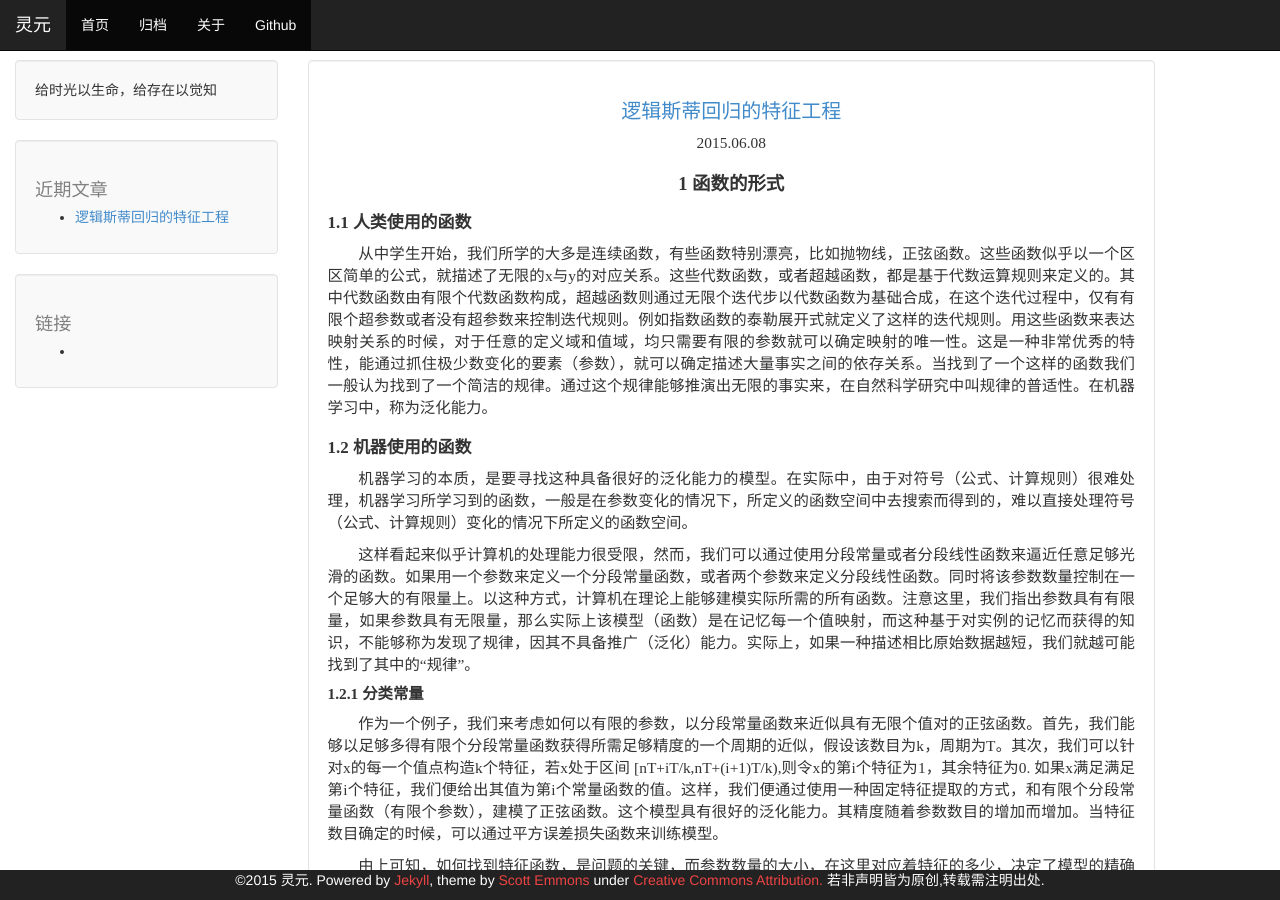
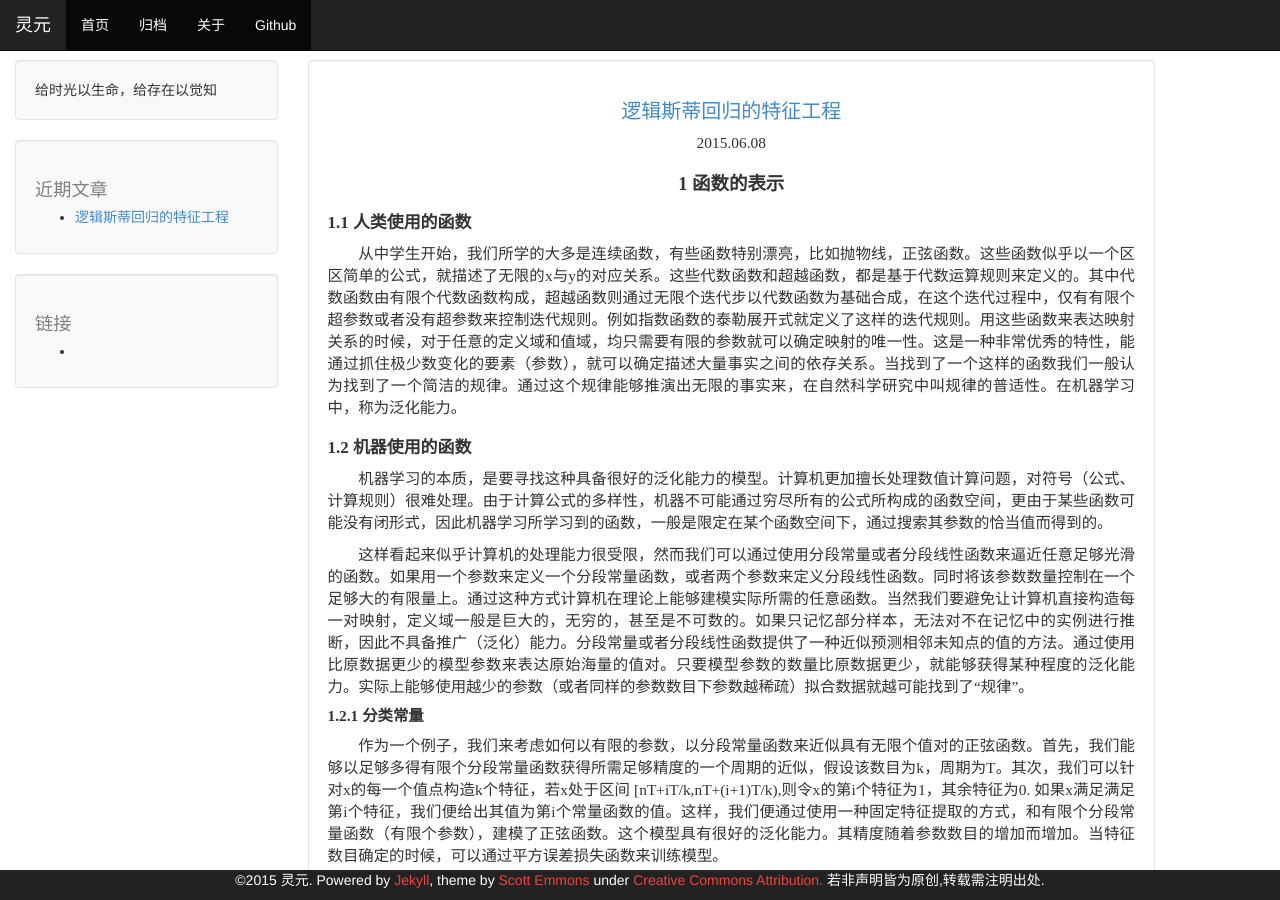
Before and after one commit to lihui/lihui.github.io, a Jekyll site: the page built from _posts/2015-6-8-logistic.md, in a window 1280 px wide and 900 px high. Built offline with Jekyll 4.4.1, drawn with Linux system fonts in a browser that asks for light colours; Markdown is read by kramdown in place of the engine named in the settings; formulas are drawn with MathJax 3; some of the changed text lies outside the part shown.

Commit message:
update logisitc

```diff
--- a/_posts/2015-6-8-logistic.md
+++ b/_posts/2015-6-8-logistic.md
@@ -4,21 +4,21 @@
 ---
 
 
-##1 函数的形式
+##1 函数的表示
 
 
 
 
 ###1.1 人类使用的函数
 
-从中学生开始，我们所学的大多是连续函数，有些函数特别漂亮，比如抛物线，正弦函数。这些函数似乎以一个区区简单的公式，就描述了无限的x与y的对应关系。这些代数函数，或者超越函数，都是基于代数运算规则来定义的。其中代数函数由有限个代数函数构成，超越函数则通过无限个迭代步以代数函数为基础合成，在这个迭代过程中，仅有有限个超参数或者没有超参数来控制迭代规则。例如指数函数的泰勒展开式就定义了这样的迭代规则。用这些函数来表达映射关系的时候，对于任意的定义域和值域，均只需要有限的参数就可以确定映射的唯一性。这是一种非常优秀的特性，能通过抓住极少数变化的要素（参数），就可以确定描述大量事实之间的依存关系。当找到了一个这样的函数我们一般认为找到了一个简洁的规律。通过这个规律能够推演出无限的事实来，在自然科学研究中叫规律的普适性。在机器学习中，称为泛化能力。
+从中学生开始，我们所学的大多是连续函数，有些函数特别漂亮，比如抛物线，正弦函数。这些函数似乎以一个区区简单的公式，就描述了无限的x与y的对应关系。这些代数函数和超越函数，都是基于代数运算规则来定义的。其中代数函数由有限个代数函数构成，超越函数则通过无限个迭代步以代数函数为基础合成，在这个迭代过程中，仅有有限个超参数或者没有超参数来控制迭代规则。例如指数函数的泰勒展开式就定义了这样的迭代规则。用这些函数来表达映射关系的时候，对于任意的定义域和值域，均只需要有限的参数就可以确定映射的唯一性。这是一种非常优秀的特性，能通过抓住极少数变化的要素（参数），就可以确定描述大量事实之间的依存关系。当找到了一个这样的函数我们一般认为找到了一个简洁的规律。通过这个规律能够推演出无限的事实来，在自然科学研究中叫规律的普适性。在机器学习中，称为泛化能力。
 
 ###1.2 机器使用的函数
 
-机器学习的本质，是要寻找这种具备很好的泛化能力的模型。在实际中，由于对符号（公式、计算规则）很难处理，机器学习所学习到的函数，一般是在参数变化的情况下，所定义的函数空间中去搜索而得到的，难以直接处理符号（公式、计算规则）变化的情况下所定义的函数空间。
+机器学习的本质，是要寻找这种具备很好的泛化能力的模型。计算机更加擅长处理数值计算问题，对符号（公式、计算规则）很难处理。由于计算公式的多样性，机器不可能通过穷尽所有的公式所构成的函数空间，更由于某些函数可能没有闭形式，因此机器学习所学习到的函数，一般是限定在某个函数空间下，通过搜索其参数的恰当值而得到的。
 
 
-这样看起来似乎计算机的处理能力很受限，然而，我们可以通过使用分段常量或者分段线性函数来逼近任意足够光滑的函数。如果用一个参数来定义一个分段常量函数，或者两个参数来定义分段线性函数。同时将该参数数量控制在一个足够大的有限量上。以这种方式，计算机在理论上能够建模实际所需的所有函数。注意这里，我们指出参数具有有限量，如果参数具有无限量，那么实际上该模型（函数）是在记忆每一个值映射，而这种基于对实例的记忆而获得的知识，不能够称为发现了规律，因其不具备推广（泛化）能力。实际上，如果一种描述相比原始数据越短，我们就越可能找到了其中的“规律”。
+这样看起来似乎计算机的处理能力很受限，然而我们可以通过使用分段常量或者分段线性函数来逼近任意足够光滑的函数。如果用一个参数来定义一个分段常量函数，或者两个参数来定义分段线性函数。同时将该参数数量控制在一个足够大的有限量上。通过这种方式计算机在理论上能够建模实际所需的任意函数。当然我们要避免让计算机直接构造每一对映射，定义域一般是巨大的，无穷的，甚至是不可数的。如果只记忆部分样本，无法对不在记忆中的实例进行推断，因此不具备推广（泛化）能力。分段常量或者分段线性函数提供了一种近似预测相邻未知点的值的方法。通过使用比原数据更少的模型参数来表达原始海量的值对。只要模型参数的数量比原数据更少，就能够获得某种程度的泛化能力。实际上能够使用越少的参数（或者同样的参数数目下参数越稀疏）拟合数据就越可能找到了“规律”。
 
 ####1.2.1 分类常量
 作为一个例子，我们来考虑如何以有限的参数，以分段常量函数来近似具有无限个值对的正弦函数。首先，我们能够以足够多得有限个分段常量函数获得所需足够精度的一个周期的近似，假设该数目为k，周期为T。其次，我们可以针对x的每一个值点构造k个特征，若x处于区间 [nT+iT/k,nT+(i+1)T/k),则令x的第i个特征为1，其余特征为0. 如果x满足满足第i个特征，我们便给出其值为第i个常量函数的值。这样，我们便通过使用一种固定特征提取的方式，和有限个分段常量函数（有限个参数），建模了正弦函数。这个模型具有很好的泛化能力。其精度随着参数数目的增加而增加。当特征数目确定的时候，可以通过平方误差损失函数来训练模型。
@@ -66,9 +66,12 @@
 $ \hat{S} _ {k+1}$,平均有$ |\hat{S} _ {k+1}| \sigma(\lambda _ {k+1})$个正例。
 <div align='center'><img  src='/media/class-logistic.png' alt=""><br><label>图1：特征分类</label></div><br/>
 在图1中，$x_i,x_j,x_k$三个椭圆分别代表三个特征为1时的分类。当逻辑斯蒂回归模型中只加入一个特征比如$x_i$时，训练所得的参数为$\lambda_i$，那么图中$x_i$对应的完整椭圆中正例的概率等于$\sigma(\lambda_i)$。而当模型中加入多个特征时，$x_i$训练所得的$\lambda_i$只对应绿色部分所涵盖的正例的概率（百分比）。
+###2.2 特征交互
+仅仅考虑$x_i,x_j$两种特征的情况下，此时产生三个特征子集:$\lbrace x_i=1,x_j=1, x_i=1 \land x_j=1 \rbrace$，要表达这些子集下的正例概率需要3个参数。然而在逻辑回归中只有2个参数，因此这只能是一种近似。如果需要更精确的结果，应该构造交叉特征$(x_i,x_j)\in \lbrace (1,0),(0,1),(1,1) \rbrace$。如果两个特征子集没有交集，或者一个是另外一个子集，由于此时只需要2个参数刻画，逻辑斯蒂回归能够获得最优得组合结果，这表明逻辑斯蒂回归与朴素贝叶斯相比对特征之间的独立性不敏感。
 
+然而我们仍然希望构造的特征具有足够得差异，因为两个相似特征产生的分类效果主要由交叉部分$\lbrace x_i=1 \land x_j=1\rbrace$决定，换言之，两个相似的特征的组合效果会不比单独特征使用时有较大提升，相似性度量可用Jaccard相似度: $\frac{P(x_i=1,x_j=1)}{P(x_i=1)+P(x_j=1)-P(x_i=1,x_j=1)}$。
 
-####2.2 连续特征
+####2.3 连续特征
 
 
 有些特征的值不止取值\{0，1\}，而是连续的，连续值可以表明样例对该特征（集合）的隶属度，比如在文物鉴定中，专家可能根据某些特征来判定是否是真伪，但这种特征在文物中可能不易辨析清楚，因此特征本身的满足与否本身也存在一定的概率。连续值还可以是现实中的一些计量，如在判断一个人是否会加入某个俱乐部的时候，他的资产可能是一个有效的具有连续值的特征。在使用连续值特征的过程中，一个主要困难是估计该特征值的大小，如何影响预测结果的值，比如它是否是线性的，如果不是那么要设计什么样的变换函数（核方法）。根据第一节的讨论，我们知道有一个简单的方法是使用分类常量去拟合任意函数，从而避免这些问题。
@@ -89,11 +92,12 @@
 
 当然这种方法是一种有效的近似，而不是原模型的等价物。因为基分类器在集成分类器中训练所对应的只有一个$\lambda$值，这意味着基分类器的多个特征输入在最后的预测过程中，其分类信号强度被平均了。
 
+
 ##3  总结
 
 
-在逻辑斯蒂回归的特征构造过程中，应该优先使用0-1特征，也就是说要致力于寻找这样的样本子集：该子集中的正例分布要与总体正例分布相差越大越好；同时该子集不能过小，比如只包含1个样本，这样将导致过拟合。
+在逻辑斯蒂回归的特征构造过程中，应该优先使用0-1特征，也就是说要致力于寻找这样的样本子集（分类）：该子集中的正例分布要与总体正例分布相差越大越好；同时该子集不能过小，比如只包含1个样本，这样将导致过拟合；这些子集之间应该具备足够的差异，过于相似的特征不能取得很好的组合效果。
 
-在使用连续特征时，要谨慎地考虑其是否具有线性效应，否则应该将其0-1离散化，或者选择恰当的基函数。不进行细致处理的连续特征往往不能得到预期的结果。
+在使用连续特征时，要谨慎地考虑其是否具有线性效应，否则应该将其0-1离散化，或者选择恰当的变换函数。不进行细致处理的连续特征往往不能得到预期的结果。
 
 最后，对于某些高维互斥的0-1离散化特征族，可以将其聚合成一个连续特征以降低特征维数，提高模型训练的速度。
```
Also changed, not shown: 1 other file.
